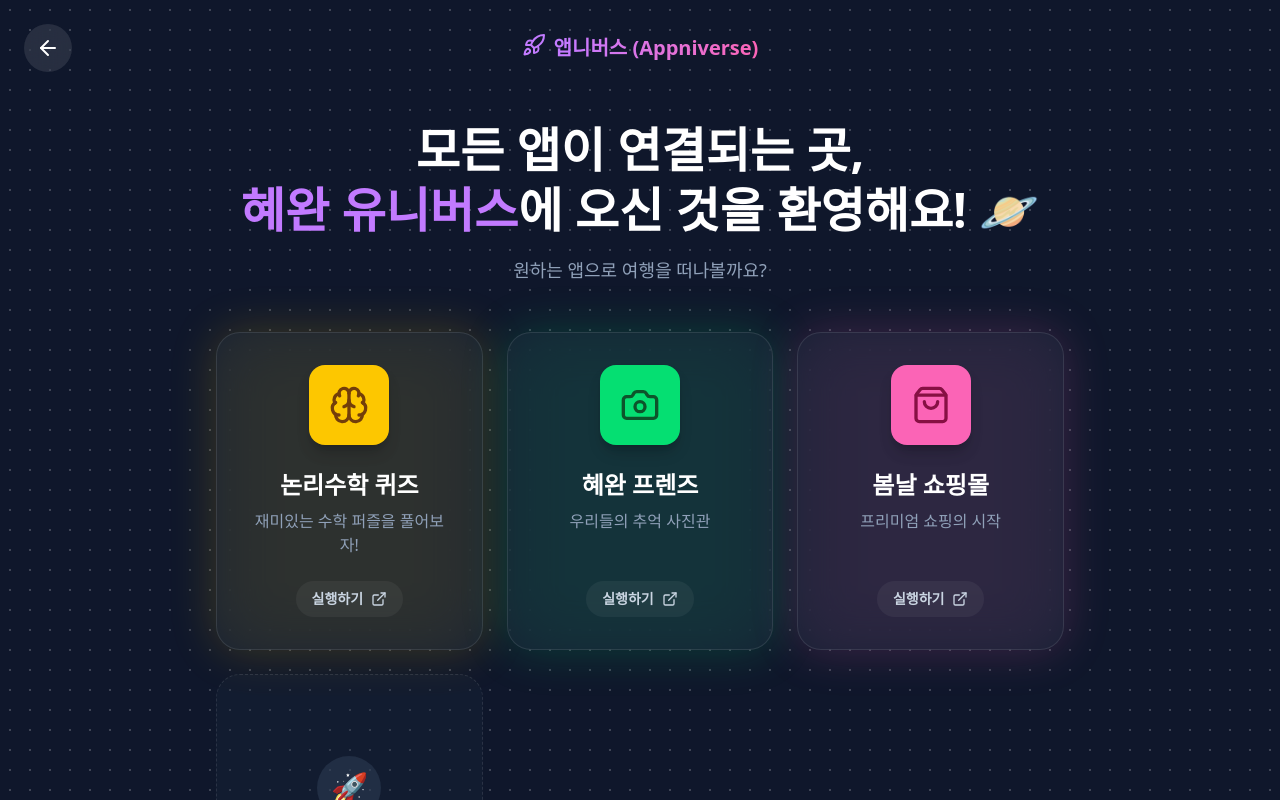
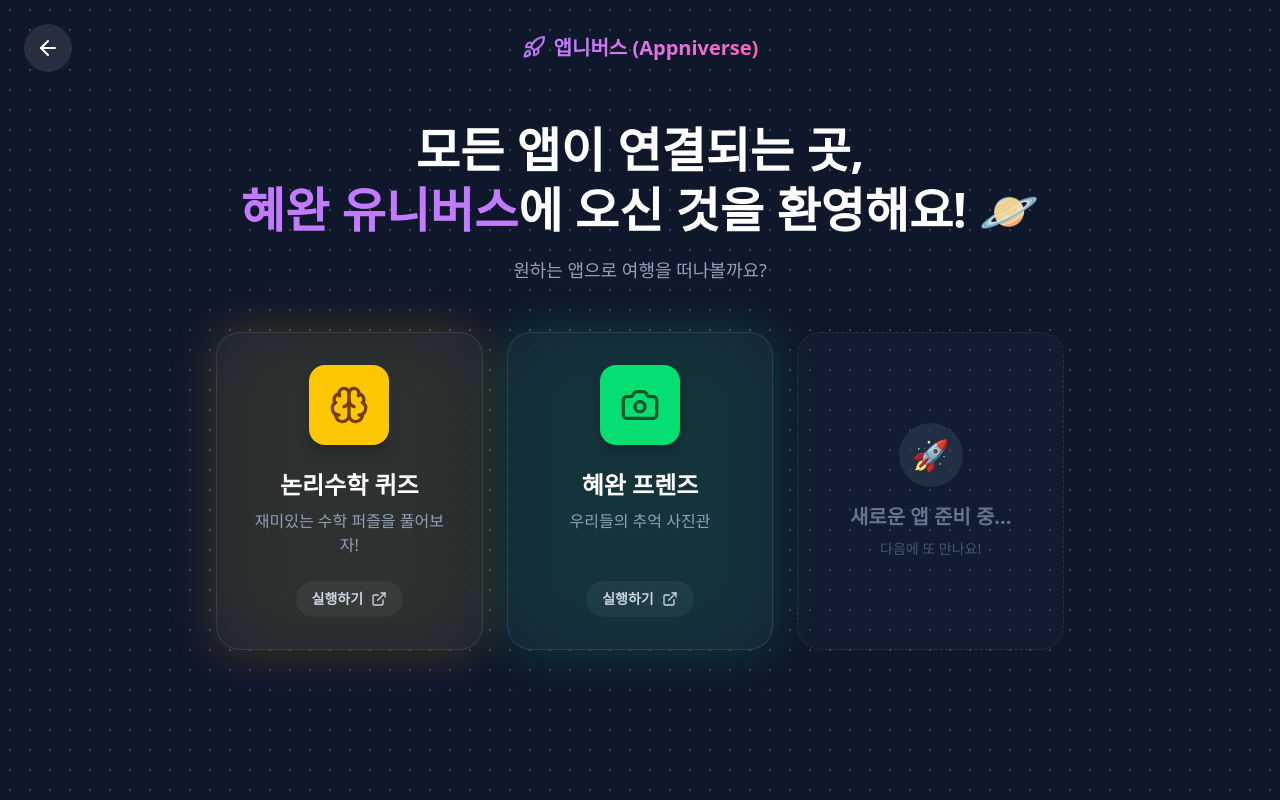
Before and after one commit to jaeho-jang-dr/sesame-ramyun-yoohoo, a Next.js app: page /apps in a window 1280 px wide. Shown: the top 800 px of the page. Built offline with nearby package versions, Linux system fonts and the light colour scheme; no server answers.

Commit message:
Update Appniverse: Remove Bomnal and fix app URLs

```diff
--- a/src/app/apps/page.tsx
+++ b/src/app/apps/page.tsx
@@ -1,7 +1,7 @@
 "use client";
 
 import Link from "next/link";
-import { ArrowLeft, Brain, Rocket, Camera, ShoppingBag, ExternalLink } from "lucide-react";
+import { ArrowLeft, Brain, Rocket, Camera, ExternalLink } from "lucide-react";
 
 export default function AppniversePage() {
 
@@ -14,7 +14,7 @@ export default function AppniversePage() {
             icon: Brain,
             color: 'bg-yellow-400',
             textColor: 'text-yellow-900',
-            url: 'https://haewan-logic-math-quiz.vercel.app', // 예상 URL
+            url: 'https://jaeho-jang-dr.github.io/haewan-logic-math-quiz/',
             isExternal: true
         },
         {
@@ -24,17 +24,7 @@ export default function AppniversePage() {
             icon: Camera,
             color: 'bg-green-400',
             textColor: 'text-green-900',
-            url: 'https://hey-friends-one.vercel.app', // 예상 URL
-            isExternal: true
-        },
-        {
-            id: 'bomnal',
-            name: '봄날 쇼핑몰',
-            desc: '프리미엄 쇼핑의 시작',
-            icon: ShoppingBag,
-            color: 'bg-pink-400',
-            textColor: 'text-pink-900',
-            url: 'https://bomnal-shopping-mall.vercel.app', // 예상 URL
+            url: 'https://hey-friends.vercel.app',
             isExternal: true
         },
     ];
```
